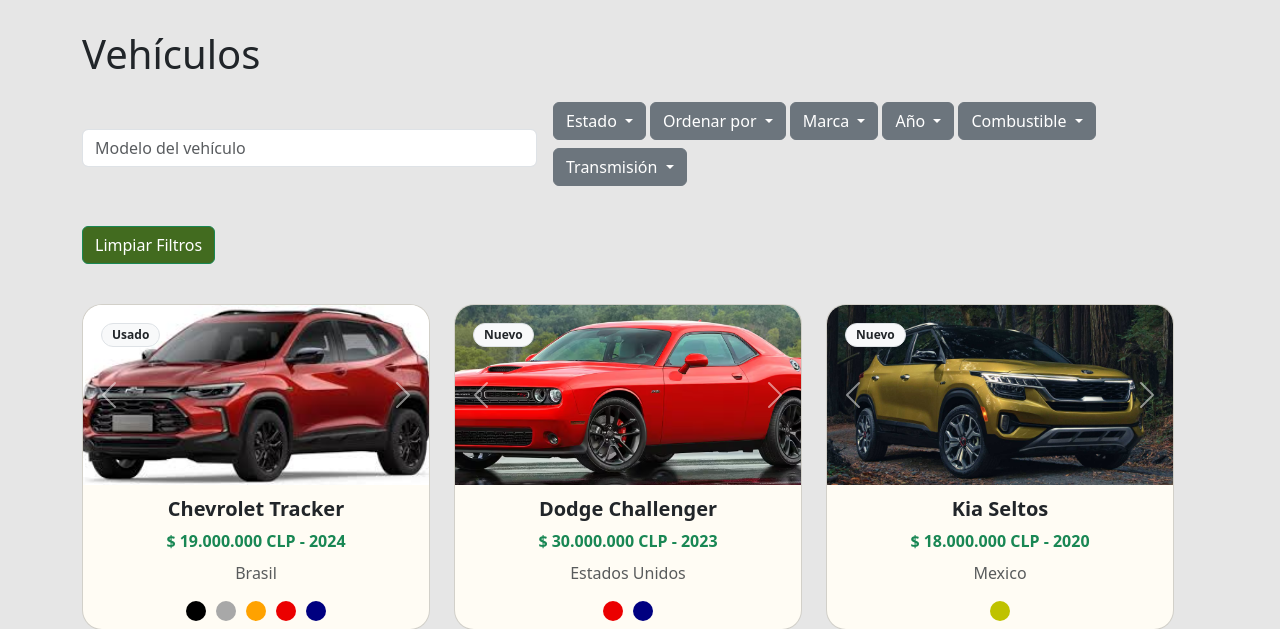
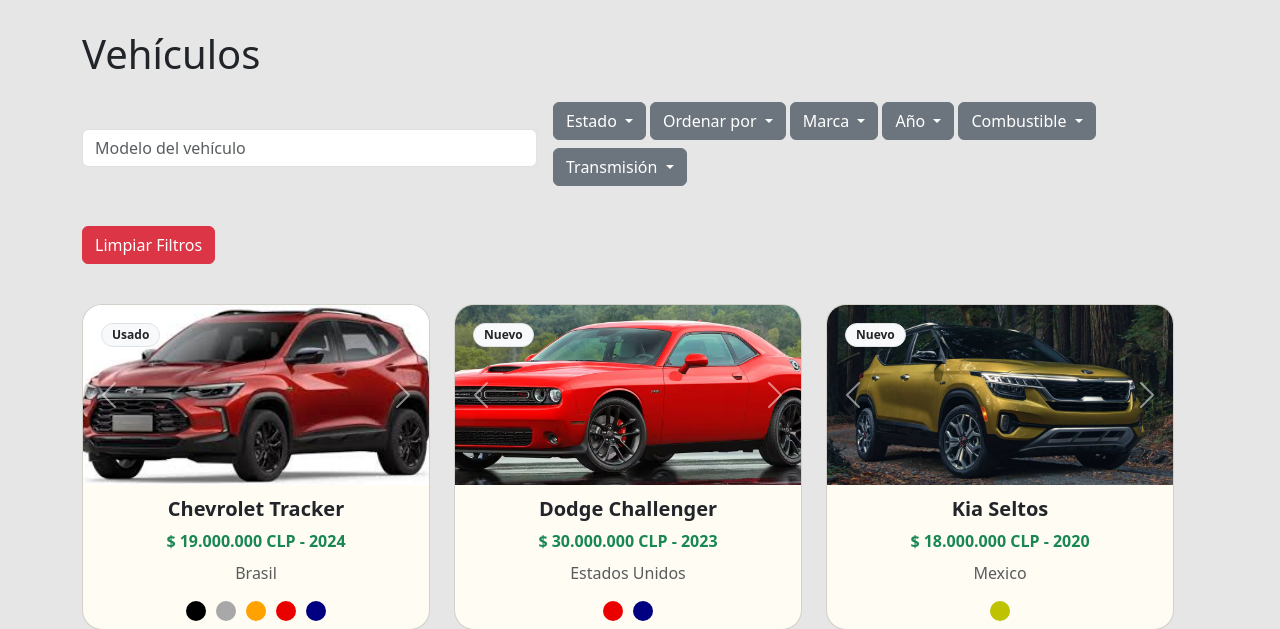
Before and after one commit to HatCliff/renzomotors, a PHP site: page /xampp/pages/buscador_vehiculo.php in a window 1280 px wide. Shown: the part 66-695 px from the top of the page. Run offline with PHP 8.4, Linux system fonts and the light colour scheme; data comes from the database, SQL or seed files in the repository.

Commit message:
correccion bug limpiador de filtro y color boton

```diff
--- a/pages/buscador_vehiculo.php
+++ b/pages/buscador_vehiculo.php
@@ -1,14 +1,5 @@
 <?php
 session_start();
-
-// Incluye el navbar correspondiente según el tipo de usuario
-if (isset($_SESSION['tipo_persona']) && $_SESSION['tipo_persona'] === 'administrador') {
-    // Usuario es administrador, incluye el navbar de administrador
-    include '../admin/navbaradmin.php';
-} else {
-    // Usuario es normal, incluye el navbar de usuario
-    include '../components/navbaruser.php';
-}
 include('../config/conexion.php');
 
 $estado = $_POST['estado'] ?? [];
@@ -79,6 +70,16 @@
     } else {
         echo "<script>var showAlert = false;</script>";
     }
+}
+
+
+// Incluye el navbar correspondiente según el tipo de usuario
+if (isset($_SESSION['tipo_persona']) && $_SESSION['tipo_persona'] === 'administrador') {
+    // Usuario es administrador, incluye el navbar de administrador
+    include '../admin/navbaradmin.php';
+} else {
+    // Usuario es normal, incluye el navbar de usuario
+    include '../components/navbaruser.php';
 }
 
 ?>
@@ -267,7 +268,7 @@
                     </div>
                     <div class="d-flex gap-2 mt-2">
                         <button type="submit" name="Limpiar" id="Limpiar"
-                        class="btn btn-success mt-4" style="background-color: #426B1F;" >Limpiar Filtros</button>
+                        class="btn btn-danger mt-4" >Limpiar Filtros</button>
                     </div>
                 </form>
                 <div class='alert alert-danger alert-container'
```
